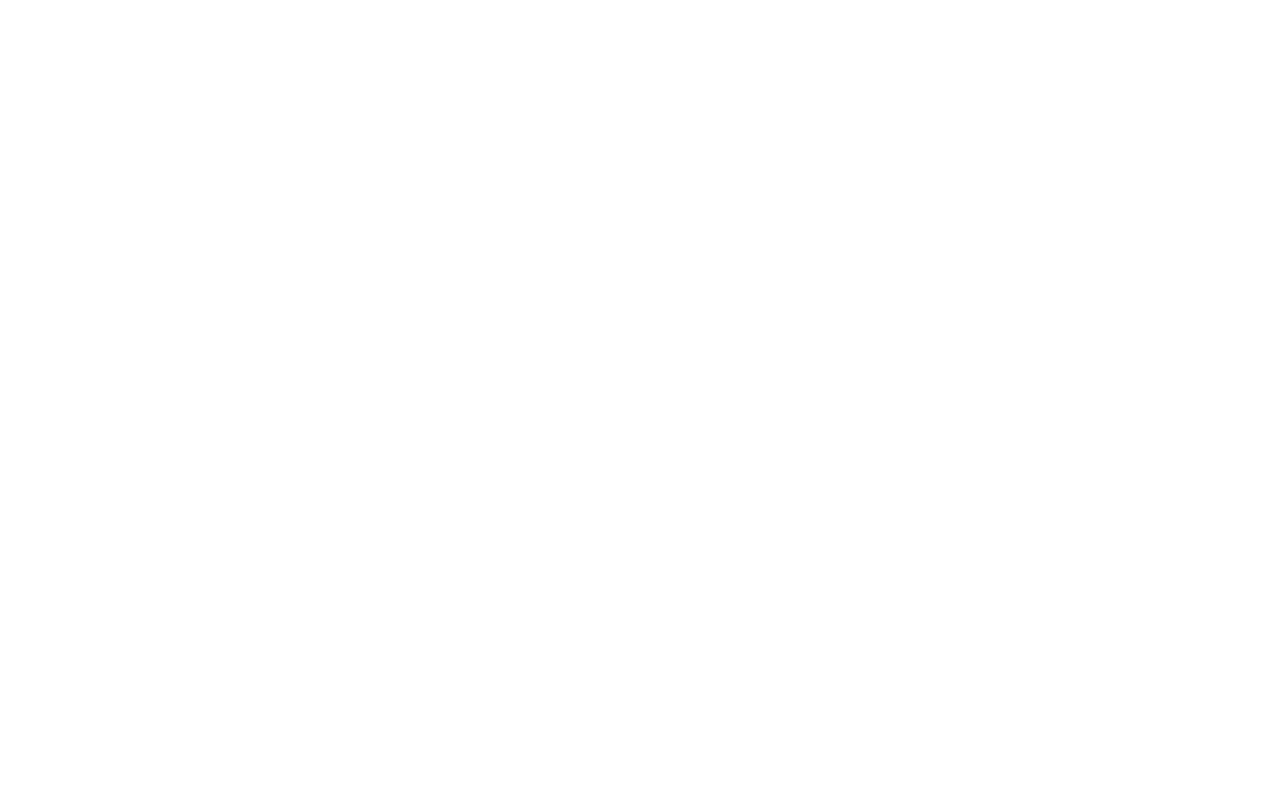
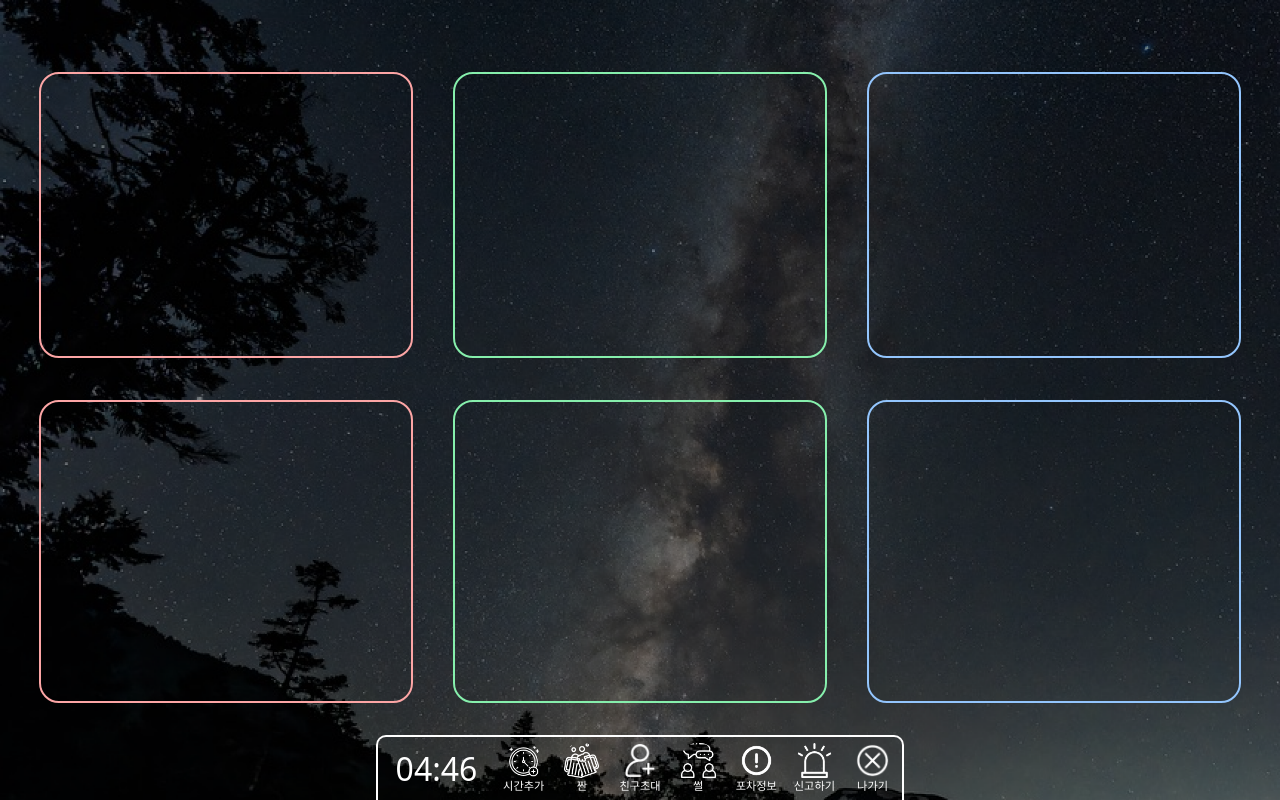
Before and after one commit to KHminor/BangGuSuckPoCha, a React (Create React App) app in the folder front-client/: page /storyroom in a window 1280 px wide. Before the commit this address had no page. Built offline with nearby package versions, Linux system fonts and the light colour scheme.

Commit message:
Design : 생성 썰포차 방 레이아웃 구현

```diff
--- a/front-client/src/App.tsx
+++ b/front-client/src/App.tsx
@@ -9,6 +9,7 @@
 import Loading from "./components/Common/Loading";
 import MainCreateRoomCarousel from "./components/Main/MainCreateRoomCarousel";
 import GameRoom from "./components/GameRoom/GameRoom";
+import StoryRoom from "./components/StoryRoom/StoryRoom";
 function App() {
   return (
     <div className="App bg-black">
@@ -20,6 +21,7 @@
         <Route path="/loading" element={<Loading />} />
         <Route path="/carousel" element={<MainCreateRoomCarousel />} />
         <Route path="/gameroom" element={<GameRoom />} />
+        <Route path="/storyroom" element={<StoryRoom />} />
       </Routes>
     </div>
   );
--- /dev/null
+++ b/front-client/src/components/Common/RoomfooterNav.tsx
@@ -0,0 +1,59 @@
+import { useState } from "react"
+
+function RoomfooterNav():JSX.Element {
+
+  const [currentDate,setCurrentDate] = useState()
+  setInterval(()=> {
+    const date = new Date();
+    // console.log(date.toLocaleTimeString('ko-kr').slice(0,7));
+    let hour = ('0' + date.getHours()).slice(-2)
+    let minutes = ('0' + date.getMinutes()).slice(-2)
+    setCurrentDate((hour + ':' + minutes)as any) ;
+  },1000)
+
+  return (
+    <div className="grid" style={{gridTemplateColumns: '1fr 1.8fr 1fr'}}>
+        <div></div>
+        <div className="grid w-full" style={{gridTemplateColumns: '0.6fr 8fr 0.6fr'}}>
+          <div></div>
+          <div className="grid" style={{gridTemplateRows: '0.2fr 0.8fr'}}>
+            <div></div>
+            <div className="grid  text-white" style={{gridTemplateColumns: '2fr 1fr 1fr 1fr 1fr 1fr 1fr 1fr', border: 'solid 2px white', borderBottom: 'solid 0px', borderTopLeftRadius: '10px', borderTopRightRadius: '10px'}}>
+              <div className="flex justify-center items-center text-[2rem] ">{currentDate}</div>
+              <div className="flex flex-col justify-center items-center min-h-full max-h-full cursor-pointer">
+                <img className="h-[2.2rem] py-auto" src={require('../../assets/roomIcon/time.png')} alt="" />
+                <span className="text-[0.7rem]">시간추가</span>
+              </div>
+              <div className="flex flex-col justify-center items-center min-h-full max-h-full cursor-pointer">
+                <img className="h-[2.2rem] py-auto" src={require('../../assets/roomIcon/cheers.png')} alt="" />
+                <span className="text-[0.7rem]">짠</span>
+              </div>
+              <div className="flex flex-col justify-center items-center min-h-full max-h-full cursor-pointer">
+                <img className="h-[2.2rem] py-auto" src={require('../../assets/roomIcon/add-user.png')} alt="" />
+                <span className="text-[0.7rem]">친구초대</span>
+              </div>
+              <div className="flex flex-col justify-center items-center min-h-full max-h-full cursor-pointer">
+                <img className="h-[2.2rem] py-auto" src={require('../../assets/roomIcon/communication.png')} alt="" />
+                <span className="text-[0.7rem]">썰</span>
+              </div>
+              <div className="flex flex-col justify-center items-center min-h-full max-h-full cursor-pointer">
+                <img className="h-[2.2rem] py-auto" src={require('../../assets/roomIcon/exclamation-mark.png')} alt="" />
+                <span className="text-[0.7rem]">포차정보</span>
+              </div>
+              <div className="flex flex-col justify-center items-center min-h-full max-h-full cursor-pointer">
+                <img className="h-[2.2rem] py-auto" src={require('../../assets/roomIcon/report.png')} alt="" />
+                <span className="text-[0.7rem]">신고하기</span>
+              </div>
+              <div className="flex flex-col justify-center items-center min-h-full max-h-full cursor-pointer">
+                <img className="h-[2.2rem] py-auto" src={require('../../assets/roomIcon/cancel.png')} alt="" />
+                <span className="text-[0.7rem]">나가기</span>
+              </div>
+            </div>
+          </div>
+          <div></div>
+        </div>
+        <div></div>
+      </div>
+  )
+}
+export default RoomfooterNav
--- a/front-client/src/components/GameRoom/GameRoom.tsx
+++ b/front-client/src/components/GameRoom/GameRoom.tsx
@@ -1,17 +1,7 @@
-import { useEffect, useState } from "react"
+import RoomfooterNav from "../Common/RoomfooterNav";
 import styles from './GameRoom.module.css'
 
 function GameRoom():JSX.Element {
-  const [currentDate,setCurrentDate] = useState()
-  setInterval(()=> {
-    const date = new Date();
-    // console.log(date.toLocaleTimeString('ko-kr').slice(0,7));
-    let hour = ('0' + date.getHours()).slice(-2)
-    let minutes = ('0' + date.getMinutes()).slice(-2)
-    setCurrentDate((hour + ':' + minutes)as any) ;
-  },1000)
-
-
   return (
     <div className={`w-screen h-screen grid ${styles.gameroomimg}`} style={{gridTemplateRows: '0.07fr 1fr 0.12fr'}}>
       {/* 빈 공간 */}
@@ -37,48 +27,8 @@
           <div className="flex justify-center items-center border-2 border-purple-500 h-[31%] w-[90%] rounded-[20px]">3</div>
         </div>
       </div>
-      <div className="grid" style={{gridTemplateColumns: '1fr 1.8fr 1fr'}}>
-        <div></div>
-        <div className="grid w-full" style={{gridTemplateColumns: '0.6fr 8fr 0.6fr'}}>
-          <div></div>
-          <div className="grid" style={{gridTemplateRows: '0.2fr 0.8fr'}}>
-            <div></div>
-            <div className="grid  text-white" style={{gridTemplateColumns: '2fr 1fr 1fr 1fr 1fr 1fr 1fr 1fr', border: 'solid 2px white', borderBottom: 'solid 0px', borderTopLeftRadius: '10px', borderTopRightRadius: '10px'}}>
-              <div className="flex justify-center items-center text-[2rem] ">{currentDate}</div>
-              <div className="flex flex-col justify-center items-center min-h-full max-h-full cursor-pointer">
-                <img className="h-[2.2rem] py-auto" src={require('../../assets/roomIcon/time.png')} alt="" />
-                <span className="text-[0.7rem]">시간추가</span>
-              </div>
-              <div className="flex flex-col justify-center items-center min-h-full max-h-full cursor-pointer">
-                <img className="h-[2.2rem] py-auto" src={require('../../assets/roomIcon/cheers.png')} alt="" />
-                <span className="text-[0.7rem]">짠</span>
-              </div>
-              <div className="flex flex-col justify-center items-center min-h-full max-h-full cursor-pointer">
-                <img className="h-[2.2rem] py-auto" src={require('../../assets/roomIcon/add-user.png')} alt="" />
-                <span className="text-[0.7rem]">친구초대</span>
-              </div>
-              <div className="flex flex-col justify-center items-center min-h-full max-h-full cursor-pointer">
-                <img className="h-[2.2rem] py-auto" src={require('../../assets/roomIcon/communication.png')} alt="" />
-                <span className="text-[0.7rem]">썰</span>
-              </div>
-              <div className="flex flex-col justify-center items-center min-h-full max-h-full cursor-pointer">
-                <img className="h-[2.2rem] py-auto" src={require('../../assets/roomIcon/exclamation-mark.png')} alt="" />
-                <span className="text-[0.7rem]">포차정보</span>
-              </div>
-              <div className="flex flex-col justify-center items-center min-h-full max-h-full cursor-pointer">
-                <img className="h-[2.2rem] py-auto" src={require('../../assets/roomIcon/report.png')} alt="" />
-                <span className="text-[0.7rem]">신고하기</span>
-              </div>
-              <div className="flex flex-col justify-center items-center min-h-full max-h-full cursor-pointer">
-                <img className="h-[2.2rem] py-auto" src={require('../../assets/roomIcon/cancel.png')} alt="" />
-                <span className="text-[0.7rem]">나가기</span>
-              </div>
-            </div>
-          </div>
-          <div></div>
-        </div>
-        <div></div>
-      </div>
+      {/* footerNav */}
+      <RoomfooterNav/>
     </div>
   )
 }
--- /dev/null
+++ b/front-client/src/components/StoryRoom/StoryRoom.module.css
@@ -0,0 +1,4 @@
+.gameroomimg {
+  background-image: url('../../assets/img/GameRoomImg.png');
+  background-size: cover;
+}
--- /dev/null
+++ b/front-client/src/components/StoryRoom/StoryRoom.tsx
@@ -0,0 +1,27 @@
+import RoomfooterNav from "../Common/RoomfooterNav"
+import styles from './StoryRoom.module.css'
+
+function StoryRoom():JSX.Element {
+  return (
+    <div className={`w-screen h-screen grid ${styles.gameroomimg}`} style={{gridTemplateRows: '0.07fr 1fr 0.12fr'}}>
+      {/* 빈 공간 */}
+      <div></div>
+      {/* 화면 및 게임 공간 */}
+      <div className="grid h-full" style={{gridTemplateRows: '1fr 1fr'}}>
+        <div className="flex justify-center items-center h-[85%] w-[97%] mx-auto  my-auto ">
+          <div className=" h-full w-[90%] mx-5 rounded-[20px] border-2 border-red-300"></div>
+          <div className=" h-full w-[90%] mx-5 rounded-[20px] border-2 border-green-300"></div>
+          <div className=" h-full w-[90%] mx-5 rounded-[20px] border-2 border-blue-300"></div>
+        </div>
+        <div className="flex justify-center items-center h-[90%] w-[97%] mx-auto  my-auto ">
+          <div className=" h-full w-[90%] mx-5 rounded-[20px] border-2 border-red-300"></div>
+          <div className=" h-full w-[90%] mx-5 rounded-[20px] border-2 border-green-300"></div>
+          <div className=" h-full w-[90%] mx-5 rounded-[20px] border-2 border-blue-300"></div>
+        </div>
+      </div>
+      {/* footerNav */}
+      <RoomfooterNav/>
+    </div>
+  )
+}
+export default StoryRoom
```
Also changed, not shown: front-client/src/assets/roomIcon/report.png.
